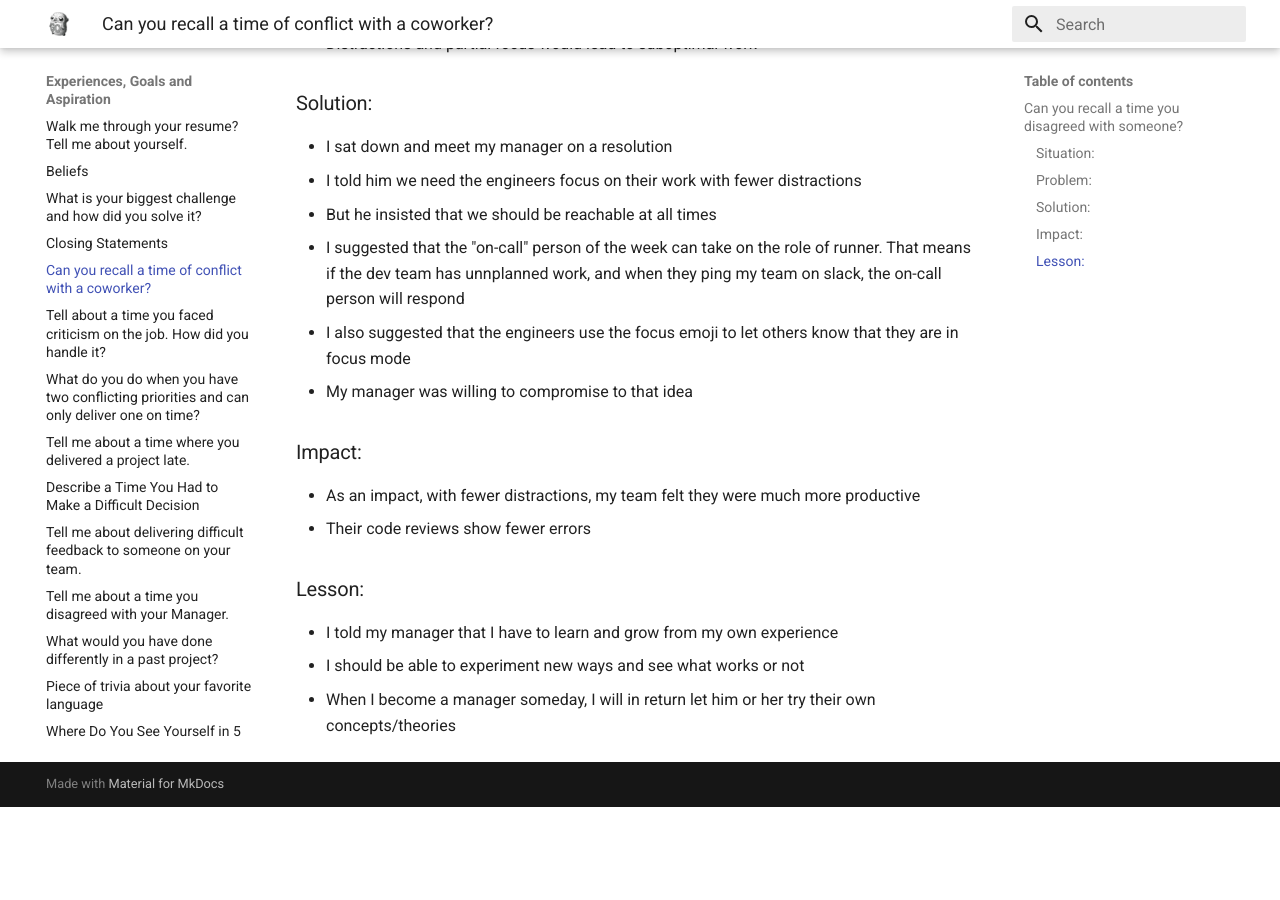
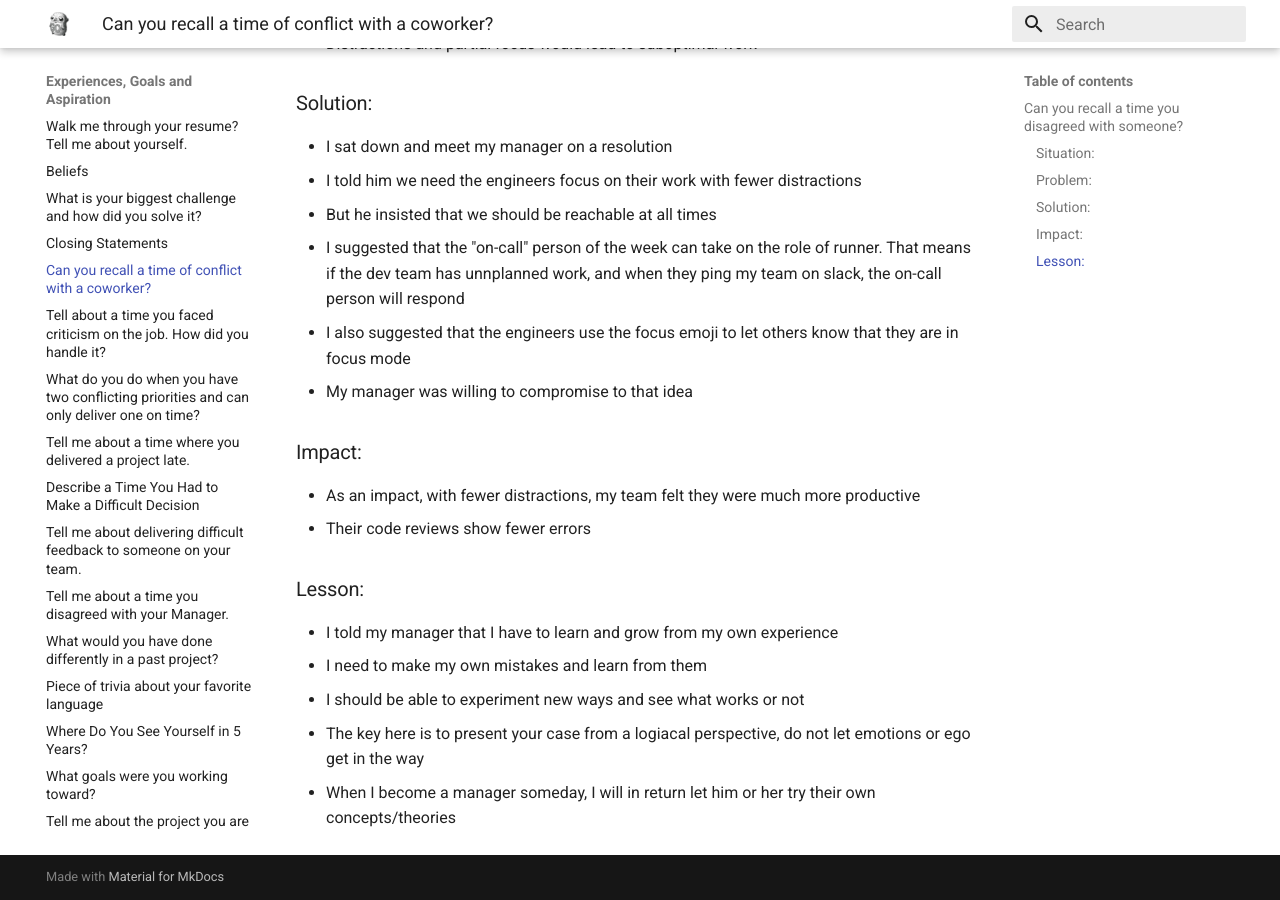
Before and after one commit to stashedUp/experiences, an MkDocs documentation site: the page built from docs/Conflict.md, in a window 1280 px wide and 900 px high, scrolled down 543 px. Built offline with MkDocs 1.6.1 and Material for MkDocs 9.7.7, drawn with Linux system fonts in a browser that asks for light colours; before the commit the page ends 1350 px from its top, so only the background shows below that.

Commit message:
Update Conflict.md

```diff
--- a/docs/Conflict.md
+++ b/docs/Conflict.md
@@ -26,5 +26,7 @@
 
 ### Lesson:
 - I told my manager that I have to learn and grow from my own experience
+- I need to make my own mistakes and learn from them
 - I should be able to experiment new ways and see what works or not
+- The key here is to present your case from a logiacal perspective, do not let emotions or ego get in the way
 - When I become a manager someday, I will in return let him or her try their own concepts/theories
```
